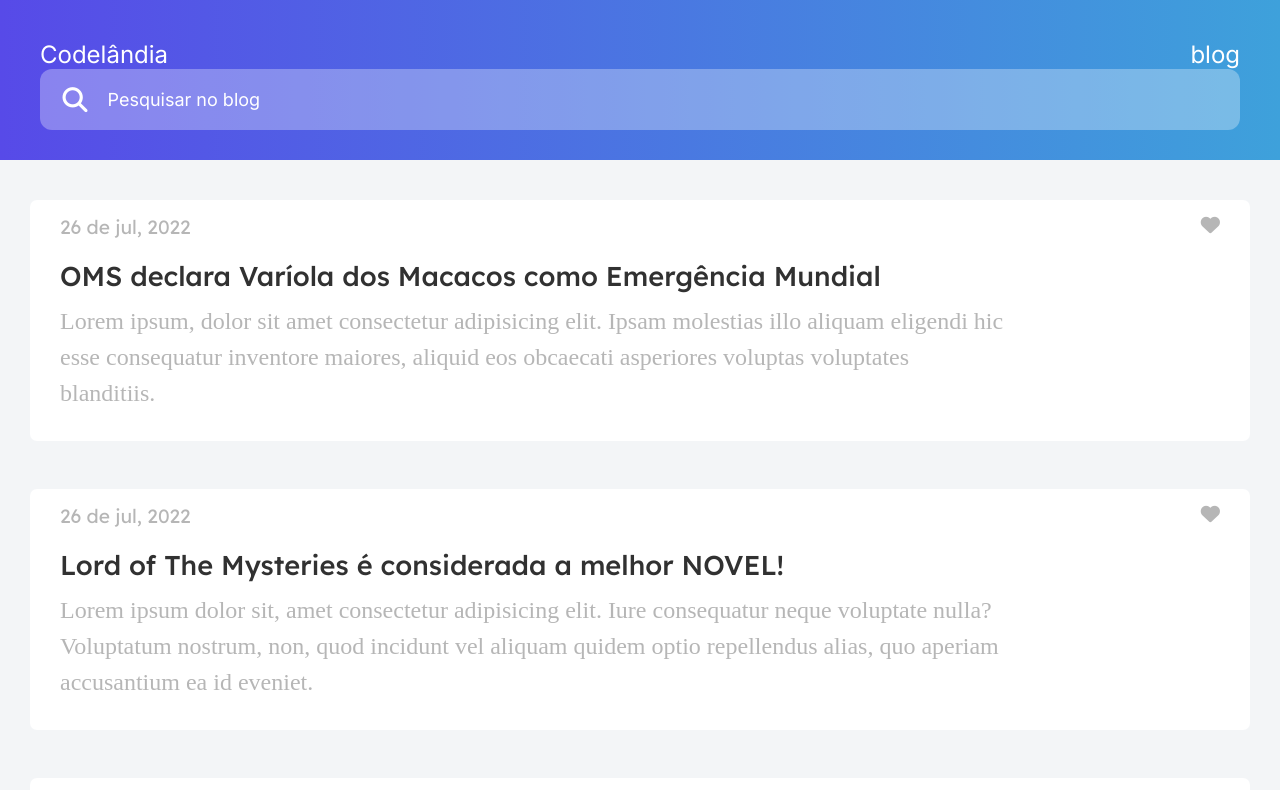
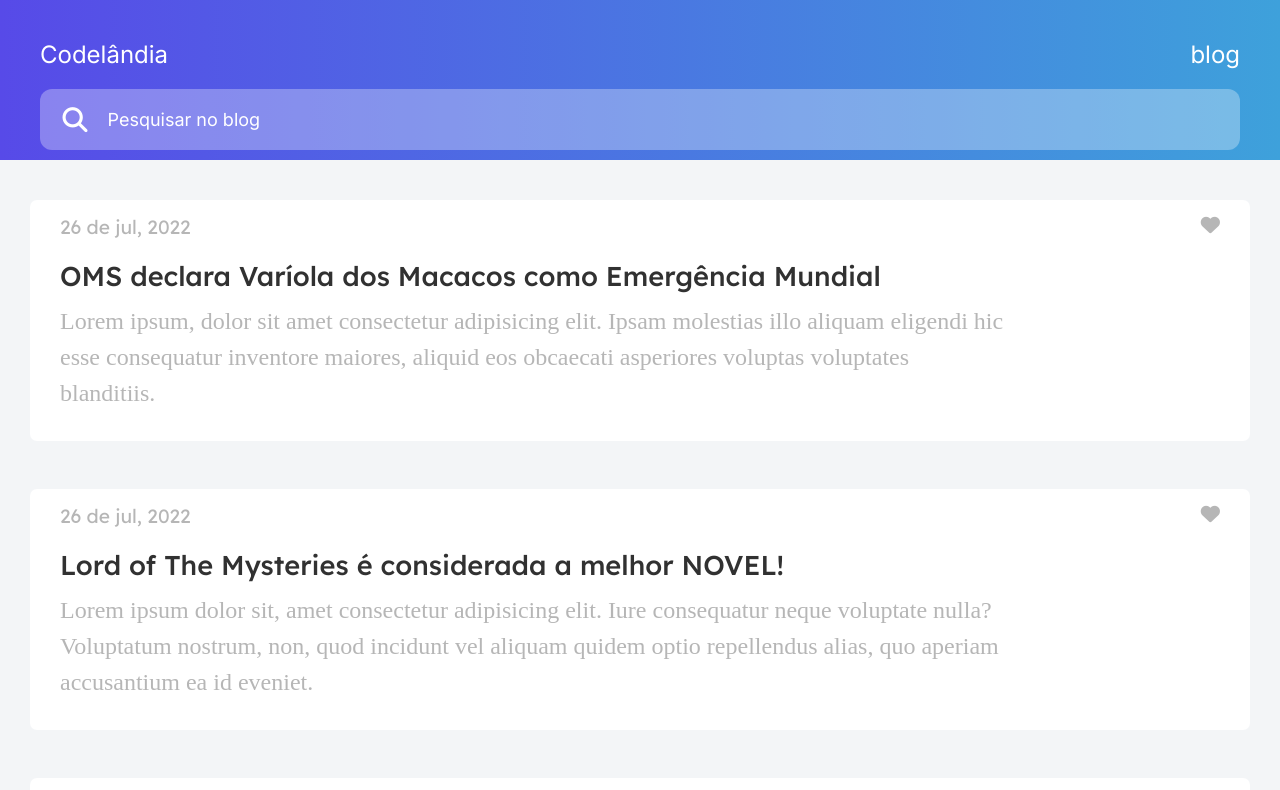
Before and after one commit to lucasoliveira6/BlogPage, a plain HTML site: page index.html in a window 1280 px wide. Shown: the top 790 px of the page. Drawn offline with Linux system fonts and the light colour scheme.

Commit message:
fixing padding

```diff
--- a/css/style.css
+++ b/css/style.css
@@ -179,6 +179,10 @@ footer a:hover{
         padding: 40px;
     }
 
+    .header-content h1 {
+        padding-bottom: 20px;
+    }
+
     .top-article {
         padding-top: 15px;
     }
```
